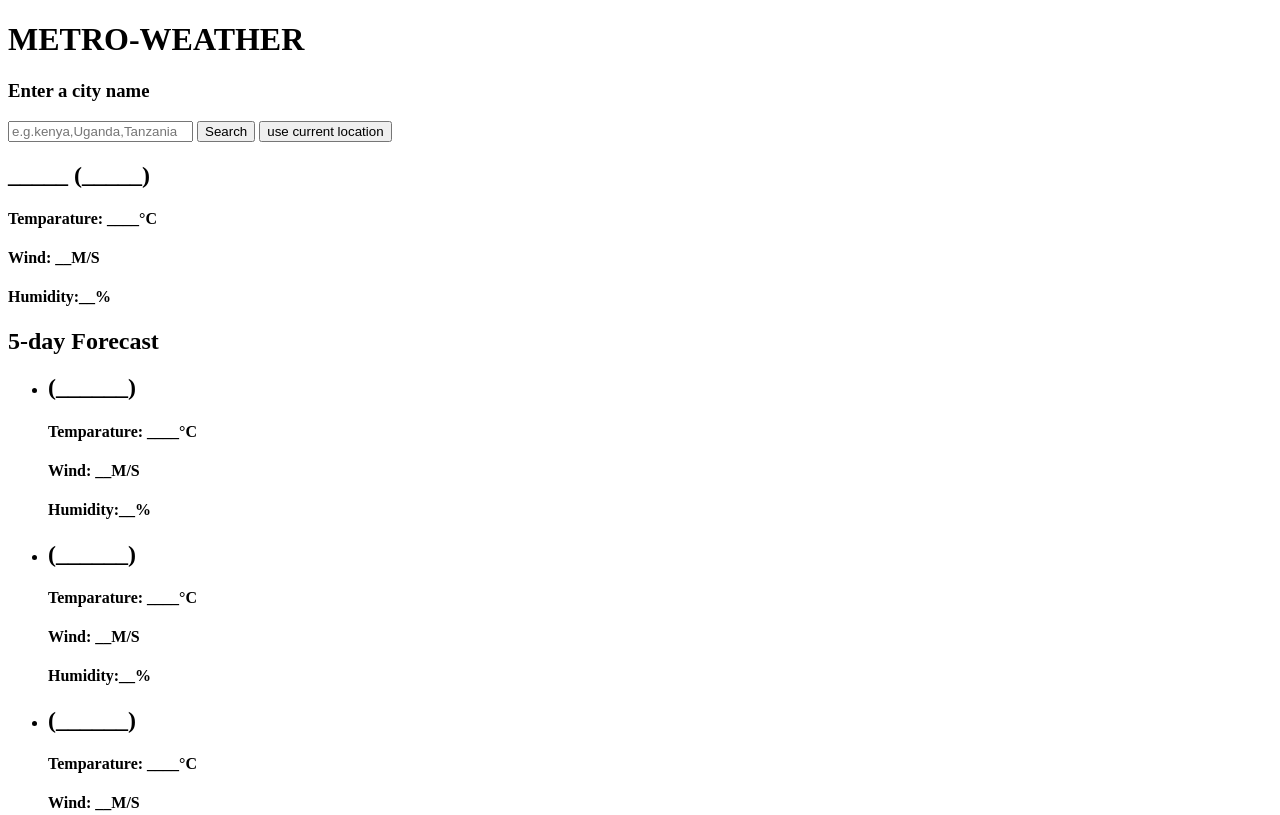
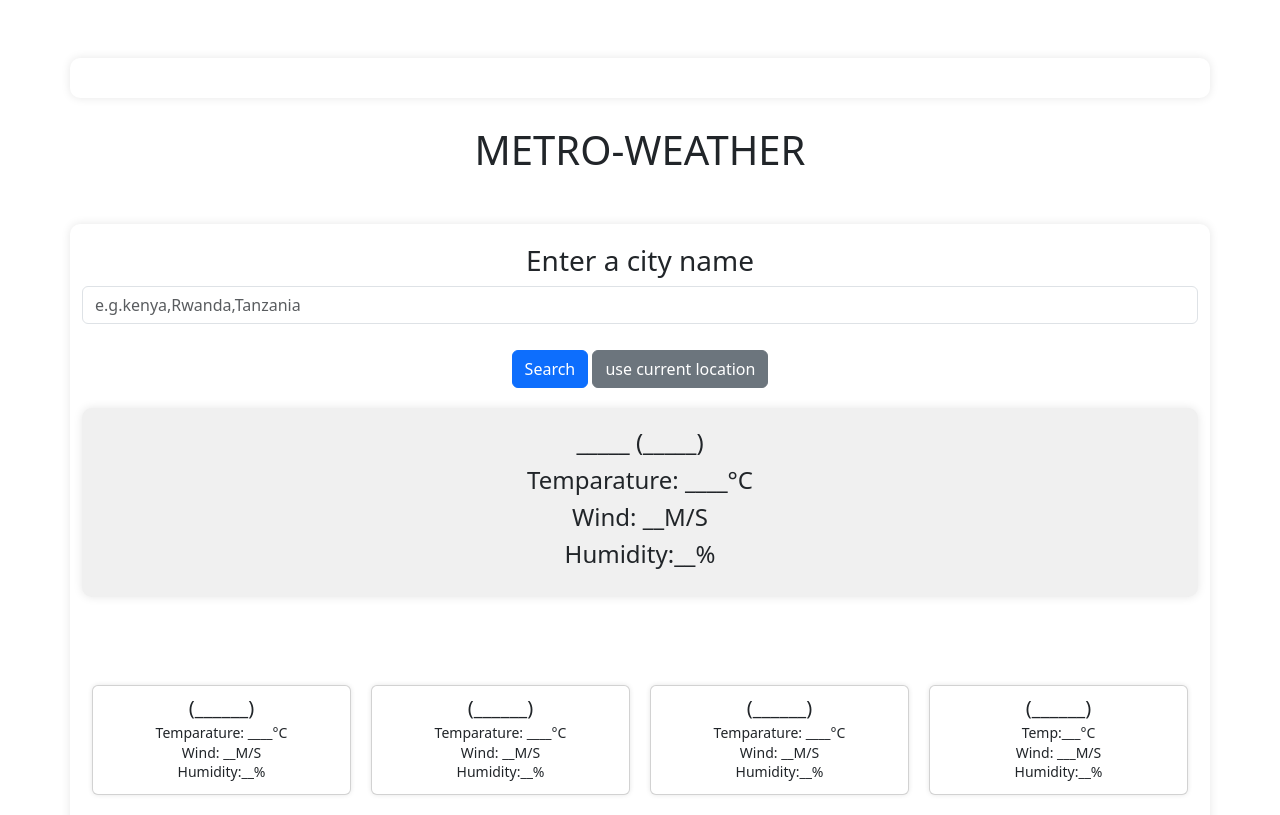
Before and after one commit to aasanekariuki/Metro-app, a plain HTML site: page index.html in a window 1280 px wide. Shown: the top 815 px of the page. Drawn offline with nearby package versions, Linux system fonts and the light colour scheme.

Commit message:
Adding styling

```diff
--- a/index.html
+++ b/index.html
@@ -5,17 +5,23 @@
     <meta name="viewport" content="width=device-width, initial-scale=1.0">
     <title>Metro-weather</title>
    <link rel="stylesheet" href="style.css">
+   <link href="https://cdn.jsdelivr.net/npm/bootstrap@5.3.3/dist/css/bootstrap.min.css" rel="stylesheet" integrity="sha384-QWTKZyjpPEjISv5WaRU9OFeRpok6YctnYmDr5pNlyT2bRjXh0JMhjY6hW+ALEwIH" crossorigin="anonymous">
 </head>
 <body>
+  <nav class="navbar navbar-expand-lg navbar-dark bg-brown">
+    <div class="container">
+
+    </div>
+</nav>
 
     <h1>METRO-WEATHER</h1>
     <div class="container">
         <div class="Weather-input">
             <h3>Enter a city name</h3>
-            <input class="city-input" type="text" placeholder="e.g.kenya,Uganda,Tanzania"/>
+            <input class="form-control city-input" type="text" placeholder="e.g.kenya,Rwanda,Tanzania"/>
 
-            <button class="search-btn">Search</button>
-            <button class="location-btn">use current location</button>
+            <button class="btn btn-primary search-btn mt-3">Search</button>
+            <button class="btn btn-secondary location-btn mt-3">use current location</button>
 
 
 
@@ -29,10 +35,11 @@
                 <h4>Humidity:__%</h4>
                 </div>
 
+            <div class="row">
         </div>
         <div class="days-forecast">
-        <h2>5-day Forecast</h2>
-        <ul class="weather-cards">
+        <h2 class="mt-5"></h2>
+        <ul class=" list-unstyled weather-cards">
         <li class="card">
                 <h2> (______)</h2>
                 <h4>Temparature: ____°C</h4>
@@ -62,7 +69,10 @@
 </div>
 </div>
 </div>
+</div>
 
+
+<script src="https://cdn.jsdelivr.net/npm/bootstrap@5.3.3/dist/js/bootstrap.bundle.min.js" integrity="sha384-YvpcrYf0tY3lHB60NNkmXc5s9fDVZLESaAA55NDzOxhy9GkcIdslK1eN7N6jIeHz" crossorigin="anonymous"></script>
 <script src="./js/index.js"></script>
 </body>
 </html>
--- a/style.css
+++ b/style.css
@@ -1,4 +1,4 @@
-/* * {
+* {
   margin: 0;
   padding: 0;
   box-sizing: border-box;
@@ -91,6 +91,8 @@ h1 {
   border-radius: 5px;
   box-shadow: 0 0 5px rgba(0, 0, 0, 0.1);
   transition: box-shadow 0.3s;
+  flex: 1 1 150px;
+  margin: 10px;
 }
 
 .card:hover {
@@ -105,4 +107,9 @@ h1 {
 .card h4 {
   font-size: 14px;
   margin-bottom: 3px;
-} */
+}
+@media (max-width: 768px) {
+  .Weather-input .city-input {
+      width: 100%;
+  }
+}
```
